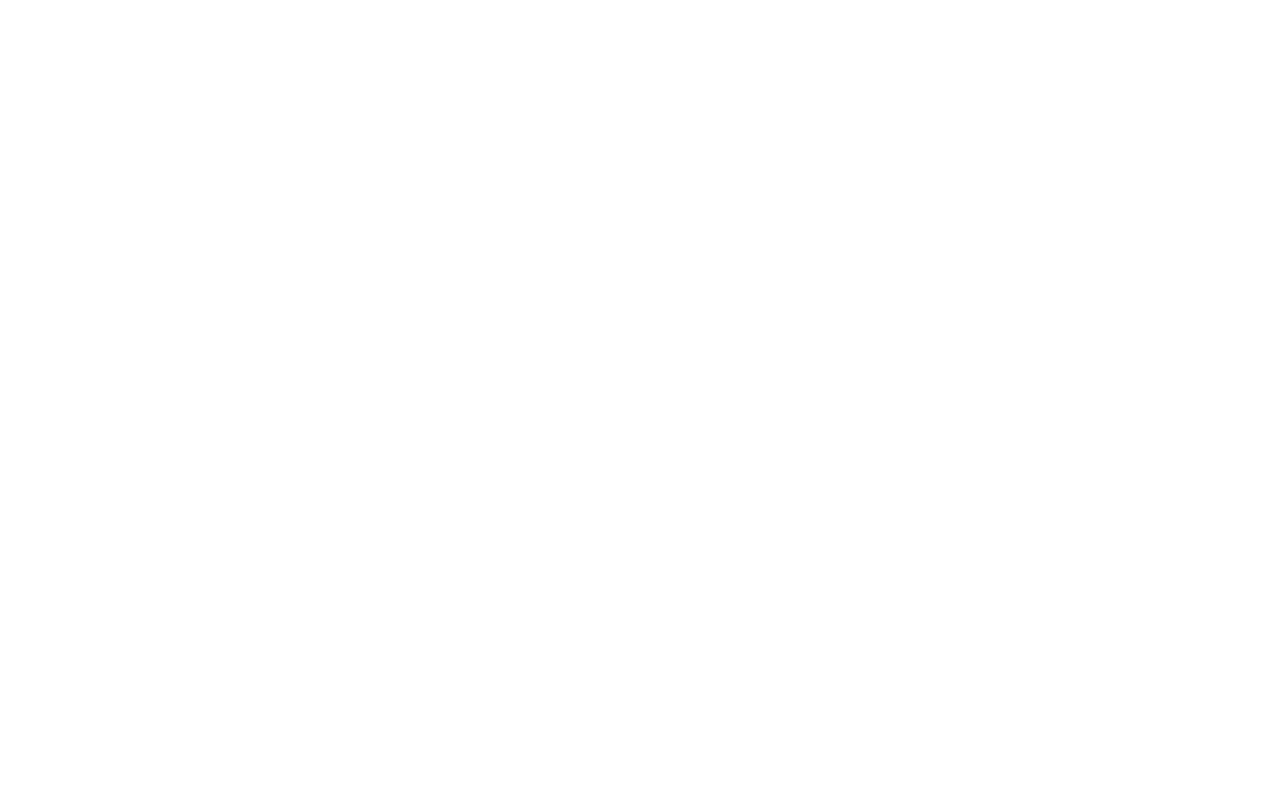
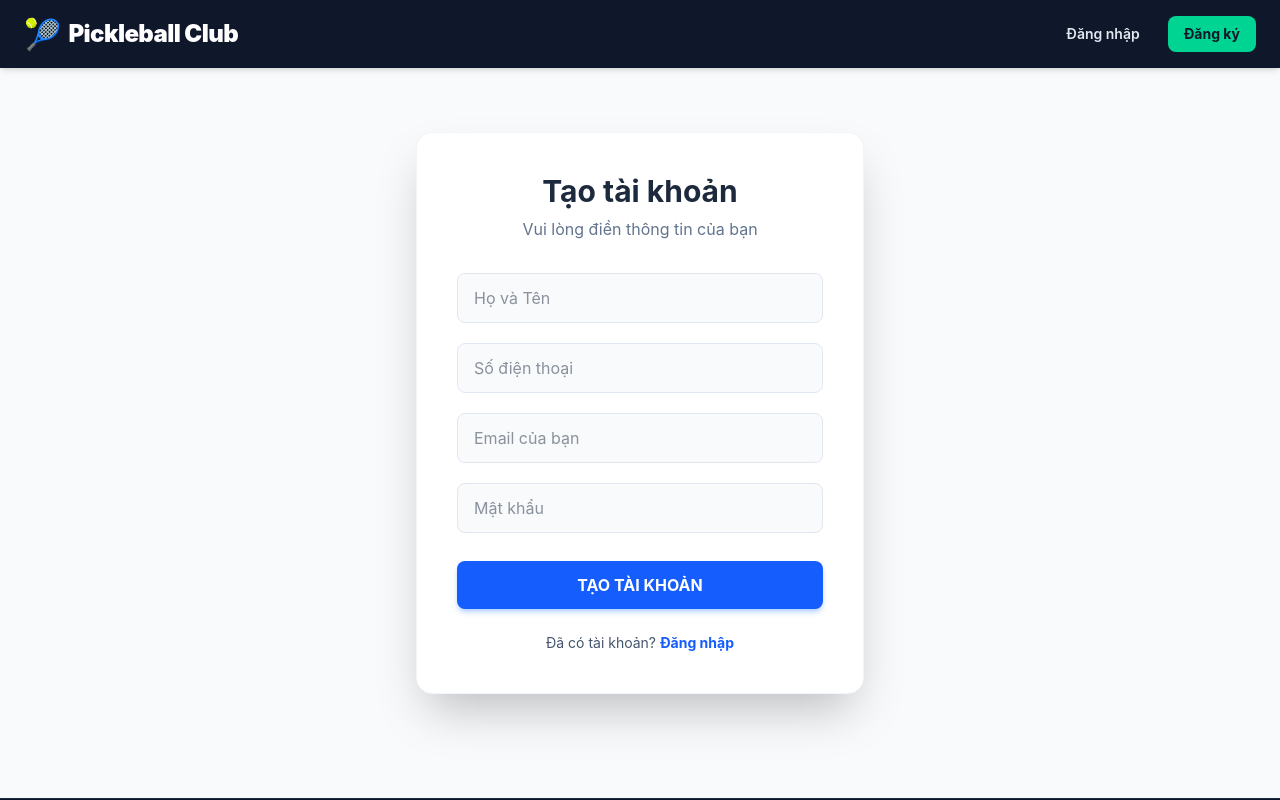
Before and after one commit to lamdq123/pickleball-project, a React (Vite) app in the folder frontend/: page /register in a window 1280 px wide. Before the commit this address had no page. Shown: the top 800 px of the page. Built offline with nearby package versions, Linux system fonts and the light colour scheme.

Commit message:
feat: add registration route and update login component to handle registration mode

```diff
--- a/frontend/src/App.tsx
+++ b/frontend/src/App.tsx
@@ -59,6 +59,7 @@ function App() {
           <Route path="/my-courts" element={<MyCourts />} />
           <Route path="/promos" element={<Promos />} />
           <Route path="/login" element={<Login />} />
+          <Route path="/register" element={<Login />} />
 
 
 
--- a/frontend/src/components/client/Navbar.tsx
+++ b/frontend/src/components/client/Navbar.tsx
@@ -40,7 +40,7 @@ export default function Navbar({ currentUser, onLogout }: NavbarProps) {
                                 Đăng nhập
                             </Link>
                             <Link
-                                to="/login?mode=register"
+                                to="/register"
                                 className="px-4 py-2 text-sm font-bold text-slate-900 bg-emerald-400 hover:bg-emerald-300 rounded-lg transition-colors"
                             >
                                 Đăng ký
--- a/frontend/src/pages/Login.tsx
+++ b/frontend/src/pages/Login.tsx
@@ -1,5 +1,5 @@
 import { useEffect, useState, type FormEvent } from 'react';
-import { useNavigate, useSearchParams } from 'react-router-dom';
+import { useLocation, useNavigate, useSearchParams } from 'react-router-dom';
 import toast from 'react-hot-toast';
 import Navbar from '../components/client/Navbar';
 import Footer from '../components/client/Footer';
@@ -7,15 +7,16 @@ import AuthCard from '../components/client/AuthCard';
 
 export default function Login() {
     const navigate = useNavigate();
+    const { pathname } = useLocation();
     const [searchParams] = useSearchParams();
     const [authMode, setAuthMode] = useState<'login' | 'register'>(
-        searchParams.get('mode') === 'register' ? 'register' : 'login'
+        pathname === '/register' || searchParams.get('mode') === 'register' ? 'register' : 'login'
     );
     const [authForm, setAuthForm] = useState({ name: '', email: '', phone: '', password: '' });
 
     useEffect(() => {
-        setAuthMode(searchParams.get('mode') === 'register' ? 'register' : 'login');
-    }, [searchParams]);
+        setAuthMode(pathname === '/register' || searchParams.get('mode') === 'register' ? 'register' : 'login');
+    }, [pathname, searchParams]);
 
     const handleAuth = async (e: FormEvent) => {
         e.preventDefault();
```
